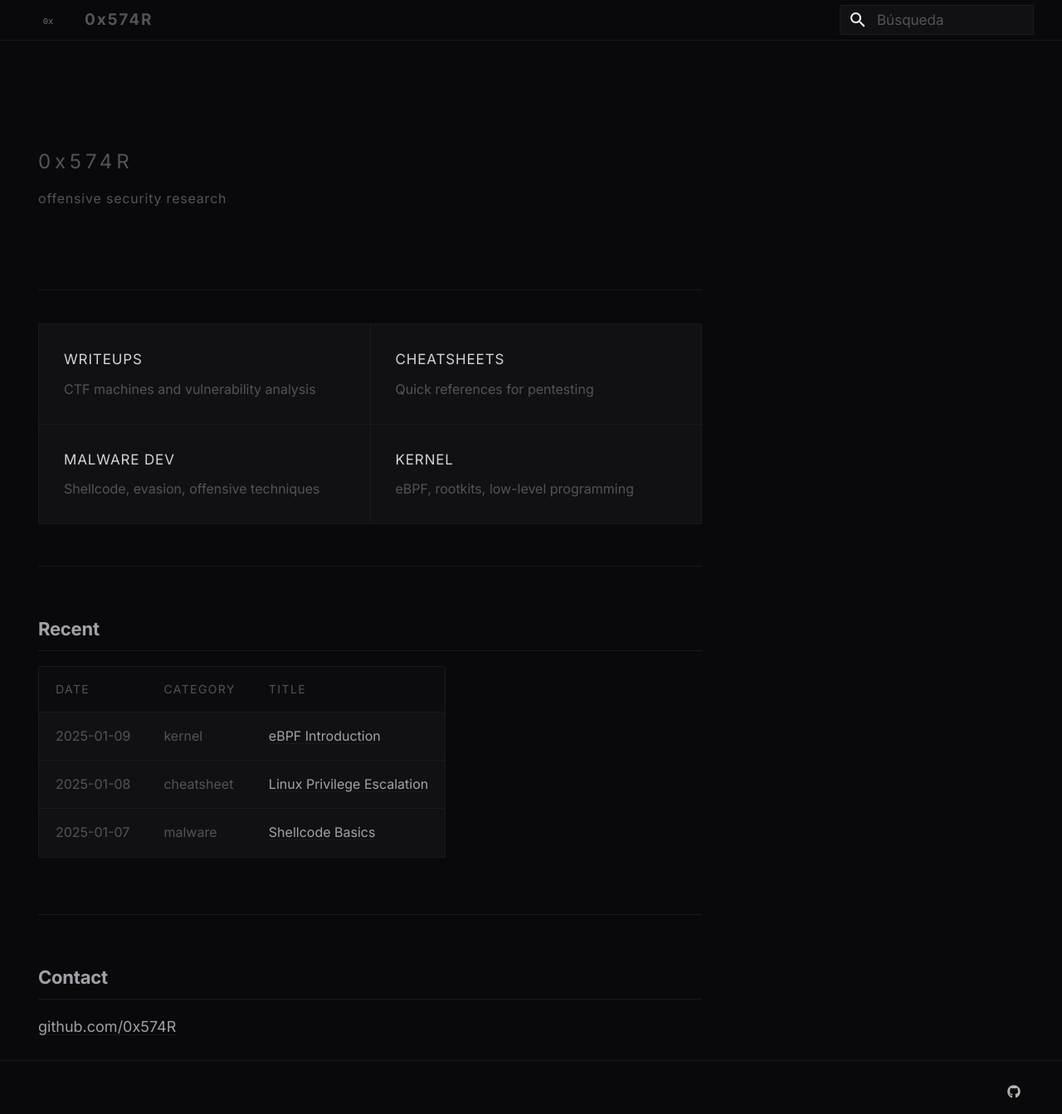
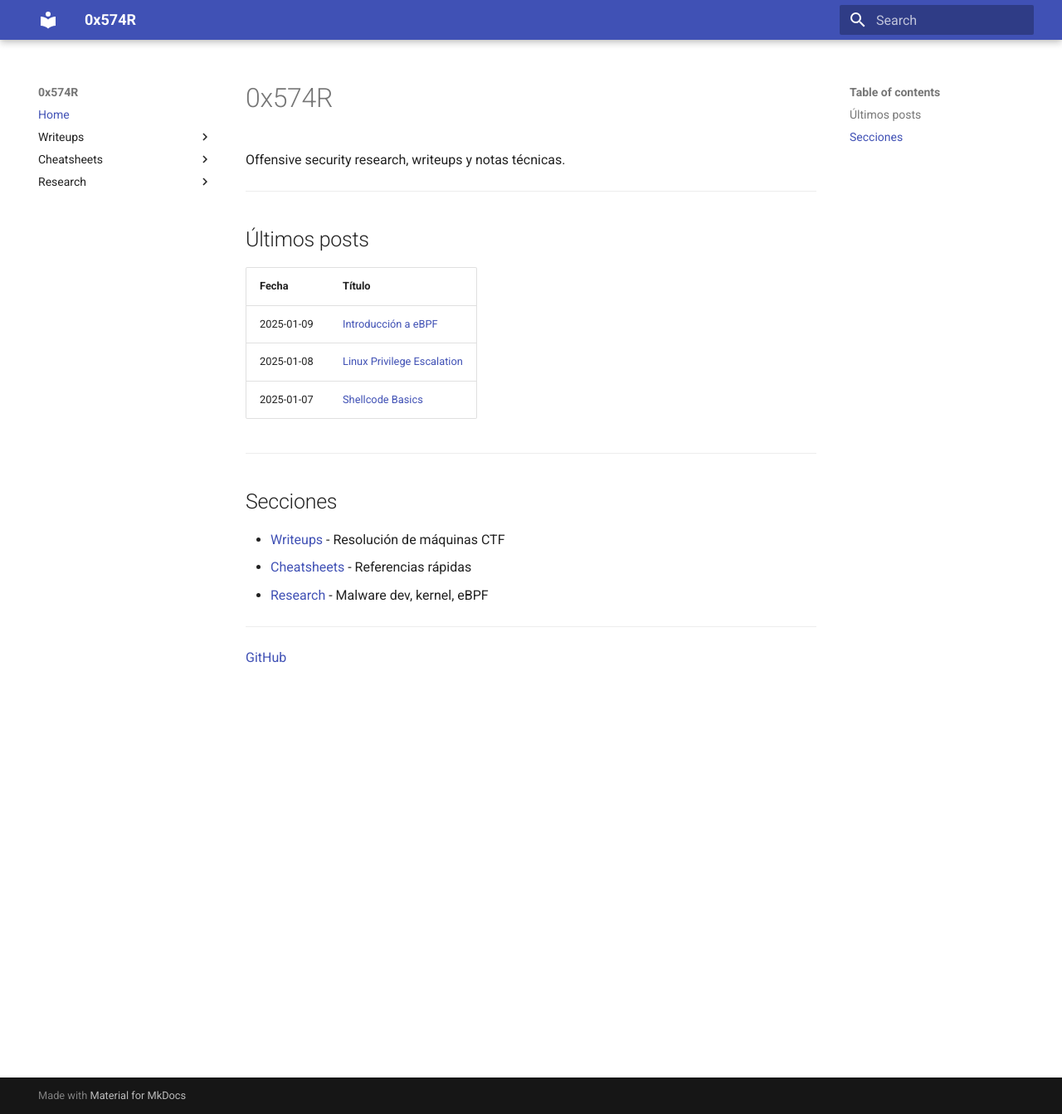
Before and after one commit to 0x574R/0x574R.github.io, an MkDocs documentation site: the page built from docs/index.md, in a window 1280 px wide and 1343 px high. Shown: the whole window at 83% size. Built offline with MkDocs 1.6.1 and Material for MkDocs 9.7.7, drawn with Linux system fonts in a browser that asks for light colours.

Commit message:
5 commit

```diff
--- a/docs/index.md
+++ b/docs/index.md
@@ -1,45 +1,25 @@
----
-hide:
-  - navigation
-  - toc
+# 0x574R
+
+Offensive security research, writeups y notas técnicas.
+
 ---
 
-<div class="hero">
-  <h1>0x574R</h1>
-  <p class="tagline">offensive security research</p>
-</div>
+## Últimos posts
 
-<div class="card-grid">
-  <a href="writeups/" class="card">
-    <h3>Writeups</h3>
-    <p>CTF machines and vulnerability analysis</p>
-  </a>
-  <a href="cheatsheets/" class="card">
-    <h3>Cheatsheets</h3>
-    <p>Quick references for pentesting</p>
-  </a>
-  <a href="research/malware-dev/" class="card">
-    <h3>Malware Dev</h3>
-    <p>Shellcode, evasion, offensive techniques</p>
-  </a>
-  <a href="research/kernel/" class="card">
-    <h3>Kernel</h3>
-    <p>eBPF, rootkits, low-level programming</p>
-  </a>
-</div>
+| Fecha | Título |
+|-------|--------|
+| 2025-01-09 | [Introducción a eBPF](research/kernel/ebpf-intro.md) |
+| 2025-01-08 | [Linux Privilege Escalation](cheatsheets/linux-privesc.md) |
+| 2025-01-07 | [Shellcode Basics](research/malware-dev/shellcode-basics.md) |
 
-<div class="divider"></div>
+---
 
-## Recent
+## Secciones
 
-| Date | Category | Title |
-|------|----------|-------|
-| 2025-01-09 | kernel | [eBPF Introduction](research/kernel/ebpf-intro.md) |
-| 2025-01-08 | cheatsheet | [Linux Privilege Escalation](cheatsheets/linux-privesc.md) |
-| 2025-01-07 | malware | [Shellcode Basics](research/malware-dev/shellcode-basics.md) |
+- [Writeups](writeups/index.md) - Resolución de máquinas CTF
+- [Cheatsheets](cheatsheets/index.md) - Referencias rápidas
+- [Research](research/index.md) - Malware dev, kernel, eBPF
 
-<div class="divider"></div>
+---
 
-## Contact
-
-[github.com/0x574R](https://github.com/0x574R)
+[GitHub](https://github.com/0x574R)
--- a/mkdocs.yml
+++ b/mkdocs.yml
@@ -3,58 +3,30 @@ site_url: https://0x574R.github.io
 
 theme:
   name: material
-  language: es
-
   palette:
-    scheme: slate
-    primary: black
-    accent: grey
-
+    scheme: default
   font:
-    text: Inter
-    code: JetBrains Mono
-
-  logo: assets/logo.svg
-  favicon: assets/logo.svg
-
+    text: Roboto
+    code: Roboto Mono
   features:
-    - navigation.sections
-    - navigation.top
     - content.code.copy
     - search.highlight
-
-  icon:
-    repo: fontawesome/brands/github
 
 plugins:
   - search
 
 markdown_extensions:
-  - pymdownx.highlight:
-      anchor_linenums: true
-  - pymdownx.inlinehilite
+  - pymdownx.highlight
   - pymdownx.superfences
   - pymdownx.tabbed:
       alternate_style: true
-  - pymdownx.details
   - admonition
   - tables
-  - attr_list
-  - md_in_html
   - toc:
       permalink: true
 
-extra:
-  generator: false
-  social:
-    - icon: fontawesome/brands/github
-      link: https://github.com/0x574R
-
-extra_css:
-  - stylesheets/extra.css
-
 nav:
-  - index.md
+  - Home: index.md
   - Writeups:
     - writeups/index.md
     - writeups/htb-example.md
--- a/requirements.txt
+++ b/requirements.txt
@@ -1,2 +1 @@
-mkdocs-material>=9.5
-pymdown-extensions
+mkdocs-material
```
Also changed, not shown: docs/research/index.md (+2 -10 lines), 2 other files.
